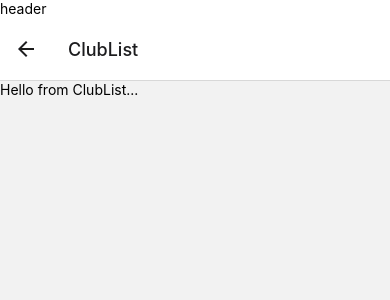
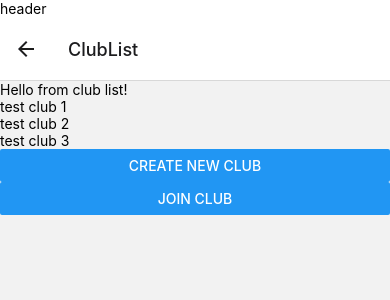
Before and after one commit to izzy-pin/QuaffTheShelf, a React Native app: screen /ClubList in a window 390 px wide. Shown: the top 300 px of the page. Built offline with nearby package versions, Linux system fonts and the light colour scheme.

Commit message:
adds routes to clubs

```diff
--- a/App.js
+++ b/App.js
@@ -10,6 +10,7 @@ import BookDetails from "./src/screens/BookDetails";
 import ClubDetails from "./src/screens/ClubDetails";
 import ClubList from "./src/screens/ClubList";
 import Header from "./src/components/Header";
+import JoinClub from "./src/screens/JoinClub";
 
 const Stack = createNativeStackNavigator();
 
@@ -22,6 +23,7 @@ const App = () => {
         <Stack.Screen name="Home" component={Home} />
         <Stack.Screen name="AddBook" component={AddBook} />
         <Stack.Screen name="AddClub" component={AddClub} />
+        <Stack.Screen name="JoinClub" component={JoinClub} />
         <Stack.Screen name="BookDetails" component={BookDetails} />
         <Stack.Screen name="ClubDetails" component={ClubDetails} />
         <Stack.Screen name="ClubList" component={ClubList} />
--- a/src/components/BookList.js
+++ b/src/components/BookList.js
@@ -6,18 +6,27 @@ import {
   SafeAreaView,
   StyleSheet,
   StatusBar,
+  Image,
+  Pressable,
 } from "react-native";
 
-const Item = ({ title }) => {
-  return (
-    <View>
-      <Text>{title}</Text>
-    </View>
-  );
-};
+const BookList = ({ navigation }) => {
+  const [books, setBooks] = useState([]);
 
-const BookList = () => {
-  const [books, setBooks] = useState([]);
+  const Item = ({ title, img_url }) => {
+    return (
+      <View style={styles.item}>
+        <Pressable
+          onPress={() => {
+            navigation.navigate("BookDetails");
+          }}
+        >
+          <Text style={styles.title}>{title}</Text>
+          <Image style={imageStyle} source={{ uri: img_url }} />
+        </Pressable>
+      </View>
+    );
+  };
 
   useEffect(() => {
     setBooks([
@@ -31,7 +40,7 @@ const BookList = () => {
   }, []);
 
   const renderItem = ({ item }) => {
-    return <Item title={item.title} />;
+    return <Item title={item.title} img_url={item.img_url} />;
   };
 
   return (
@@ -48,22 +57,21 @@ const BookList = () => {
   );
 };
 
-// const imageStyle = { width: 300, height: 100, resizeMode: "contain" };
+const imageStyle = { width: 300, height: 100, resizeMode: "contain" };
 
 const styles = StyleSheet.create({
   container: {
     flex: 1,
     marginTop: StatusBar.currentHeight || 0,
   },
-  // item: {
-  //   backgroundColor: "#f9c2ff",
-  //   padding: 20,
-  //   marginVertical: 8,
-  //   marginHorizontal: 16,
-  // },
-  // title: {
-  //   fontSize: 32,
-  // },
+  item: {
+    marginHorizontal: 16,
+    marginVertical: 8,
+    padding: 20,
+  },
+  title: {
+    fontSize: 32,
+  },
 });
 
 export default BookList;
--- a/src/screens/ClubList.js
+++ b/src/screens/ClubList.js
@@ -1,9 +1,68 @@
-import React from "react";
+import React, { useEffect, useState } from "react";
 
-import { Text } from "react-native";
+import {
+  Text,
+  View,
+  SafeAreaView,
+  Pressable,
+  FlatList,
+  Button,
+} from "react-native";
 
-const ClubList = () => {
-  return <Text>Hello from ClubList...</Text>;
+const ClubList = ({ navigation }) => {
+  const [clubs, setClubs] = useState([]);
+
+  const Item = ({ title }) => {
+    return (
+      <View>
+        <Pressable
+          onPress={() => {
+            navigation.navigate("ClubDetails");
+          }}
+        >
+          <Text>{title}</Text>
+        </Pressable>
+      </View>
+    );
+  };
+
+  useEffect(() => {
+    setClubs([
+      { title: "test club 1" },
+      { title: "test club 2" },
+      { title: "test club 3" },
+    ]);
+  }, []);
+
+  const renderItem = ({ item }) => {
+    return <Item title={item.title} />;
+  };
+
+  return (
+    <View>
+      <Text>Hello from club list!</Text>
+      <SafeAreaView>
+        <FlatList
+          data={clubs}
+          renderItem={renderItem}
+          keyExtractor={(item) => item.title}
+        />
+      </SafeAreaView>
+
+      <Button
+        title="Create new club"
+        onPress={() => {
+          navigation.navigate("AddClub");
+        }}
+      />
+      <Button
+        title="Join club"
+        onPress={() => {
+          navigation.navigate("JoinClub");
+        }}
+      />
+    </View>
+  );
 };
 
 export default ClubList;
--- /dev/null
+++ b/src/screens/JoinClub.js
@@ -0,0 +1,9 @@
+import React from "react";
+
+import { Text } from "react-native";
+
+const JoinClub = () => {
+  return <Text>Hello from JoinClub...</Text>;
+};
+
+export default JoinClub;
```
